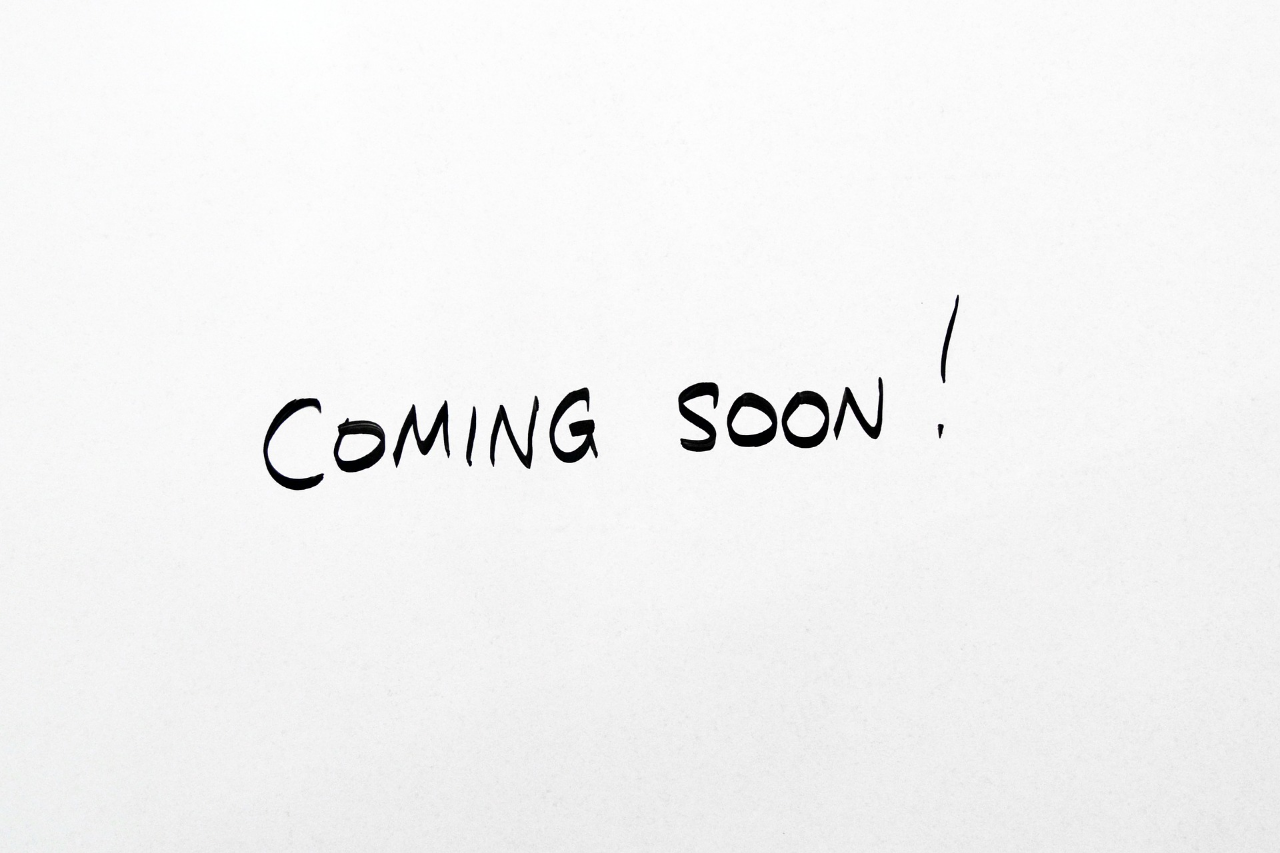
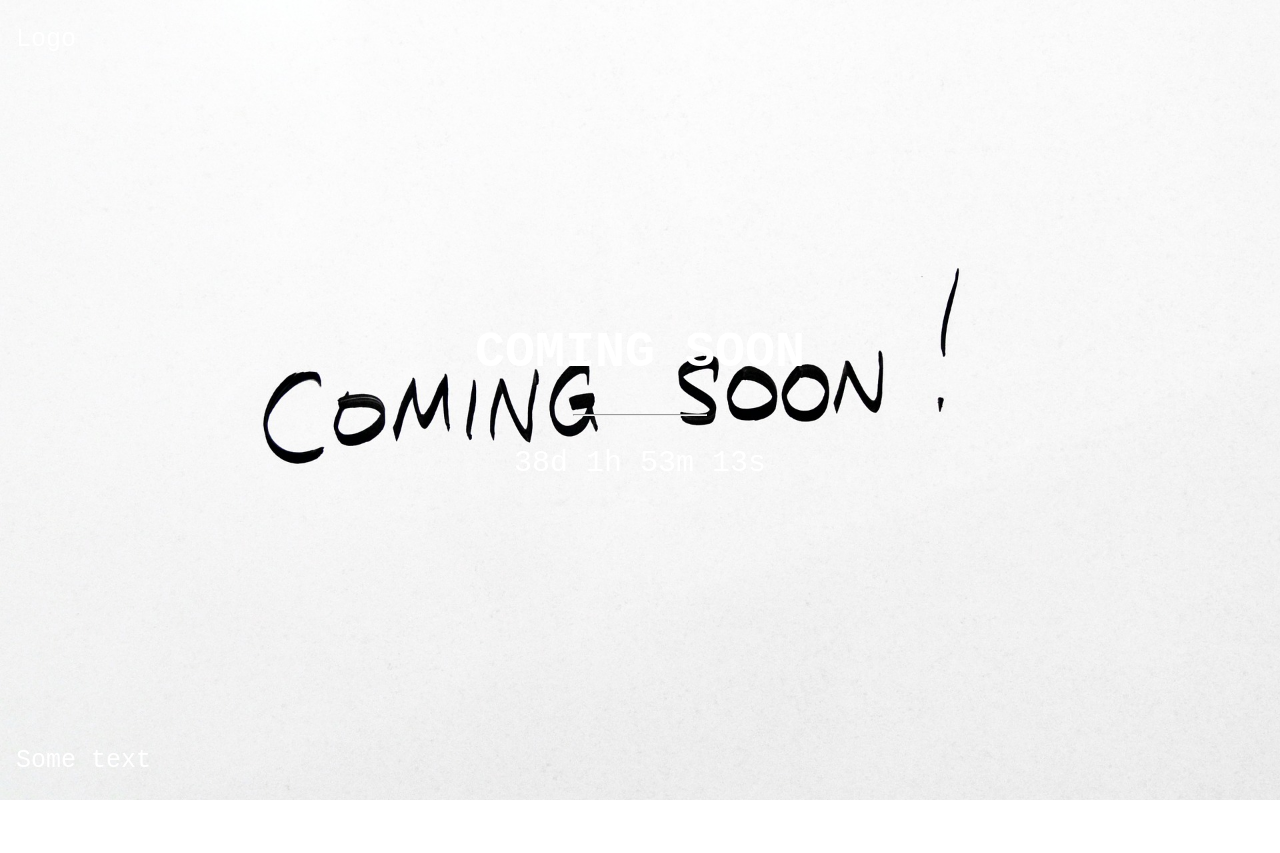
Before and after one commit to Bentaufen/IrisBartender, a plain HTML site: page index.html in a window 1280 px wide. After the commit the page ends 800 px from the top, so only its background shows below. Drawn offline with Linux system fonts and the light colour scheme.

Commit message:
Update index.html

```diff
--- a/index.html
+++ b/index.html
@@ -1,24 +1,93 @@
+<!DOCTYPE html>
 <html>
-<title>Iris Bartender</title>
-<head>
 <style>
-        * {
+body, html {
+  height: 100%;
   margin: 0;
-            padding: 0;
 }
-        .imgbox {
-            display: grid;
+
+.bgimg {
+  background-image: url('/comingsoon.jpg');
   height: 100%;
+  background-position: center;
+  background-size: cover;
+  position: relative;
+  color: white;
+  font-family: "Courier New", Courier, monospace;
+  font-size: 25px;
 }
-        .center-fit {
-            max-width: 100%;
+
+.topleft {
+  position: absolute;
+  top: 0;
+  left: 16px;
+}
+
+.bottomleft {
+  position: absolute;
+  bottom: 0;
+  left: 16px;
+}
+
+.middle {
+  position: absolute;
+  top: 50%;
+  left: 50%;
+  transform: translate(-50%, -50%);
+  text-align: center;
+}
+
+hr {
   margin: auto;
+  width: 40%;
 }
 </style>
-</head>
 <body>
-<div class="imgbox">
-    <img class="center-fit" src='comingsoon.jpg'>
+
+<div class="bgimg">
+  <div class="topleft">
+    <p>Logo</p>
   </div>
+  <div class="middle">
+    <h1>COMING SOON</h1>
+    <hr>
+    <p id="demo" style="font-size:30px"></p>
+  </div>
+  <div class="bottomleft">
+    <p>Some text</p>
+  </div>
+</div>
+
+<script>
+// Set the date we're counting down to
+var countDownDate = new Date("Jan 1, 2020 00:00:00").getTime();
+
+// Update the count down every 1 second
+var countdownfunction = setInterval(function() {
+
+  // Get todays date and time
+  var now = new Date().getTime();
+
+  // Find the distance between now an the count down date
+  var distance = countDownDate - now;
+
+  // Time calculations for days, hours, minutes and seconds
+  var days = Math.floor(distance / (1000 * 60 * 60 * 24));
+  var hours = Math.floor((distance % (1000 * 60 * 60 * 24)) / (1000 * 60 * 60));
+  var minutes = Math.floor((distance % (1000 * 60 * 60)) / (1000 * 60));
+  var seconds = Math.floor((distance % (1000 * 60)) / 1000);
+
+  // Output the result in an element with id="demo"
+  document.getElementById("demo").innerHTML = days + "d " + hours + "h "
+  + minutes + "m " + seconds + "s ";
+
+  // If the count down is over, write some text
+  if (distance < 0) {
+    clearInterval(countdownfunction);
+    document.getElementById("demo").innerHTML = "EXPIRED";
+  }
+}, 1000);
+</script>
+
 </body>
 </html>
```
Lines whose indentation alone changed are shown as unchanged.
